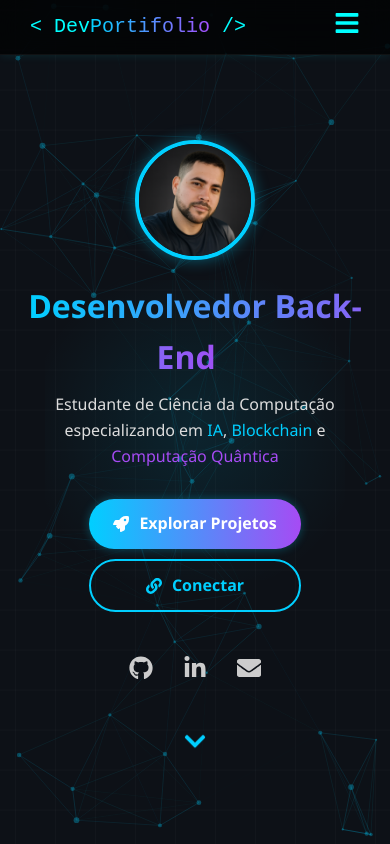
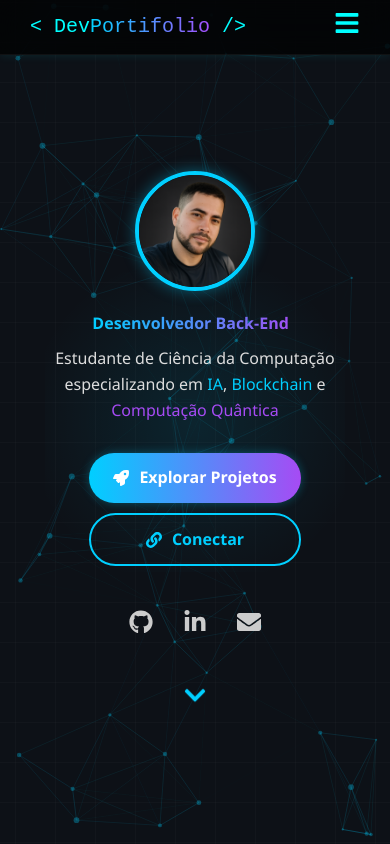
Before and after one commit to MarcioJunior2108/DevPortifolio, a React (Vite) app: page / in a window 390 px wide. Built offline with nearby package versions, Linux system fonts and the light colour scheme.

Commit message:
Corrigindo Bug 6

```diff
--- a/src/styles/Hero.css
+++ b/src/styles/Hero.css
@@ -21,14 +21,18 @@
 }
 
 .hero::before {
-  content: '';
+  content: "";
   position: absolute;
   top: var(--mouse-y, 50%);
   left: var(--mouse-x, 50%);
   transform: translate(-50%, -50%);
   width: 300px;
   height: 300px;
-  background: radial-gradient(circle, rgba(0, 207, 255, 0.1) 0%, transparent 80%);
+  background: radial-gradient(
+    circle,
+    rgba(0, 207, 255, 0.1) 0%,
+    transparent 80%
+  );
   pointer-events: none;
   z-index: 0;
   transition: top 0.1s ease, left 0.1s ease;
@@ -56,7 +60,7 @@
 }
 
 .titulo {
-  font-size: 1rem;
+  font-size: 3rem;
   font-weight: bold;
   margin-bottom: 10px;
   z-index: 1;
@@ -159,7 +163,8 @@
 }
 
 @keyframes bounce {
-  0%, 100% {
+  0%,
+  100% {
     transform: translateY(0);
   }
   50% {
@@ -170,7 +175,7 @@
 /* Responsividade */
 @media (max-width: 768px) {
   .titulo {
-    font-size: 2rem;
+    font-size: 1rem;
   }
 
   .descricao {
```
